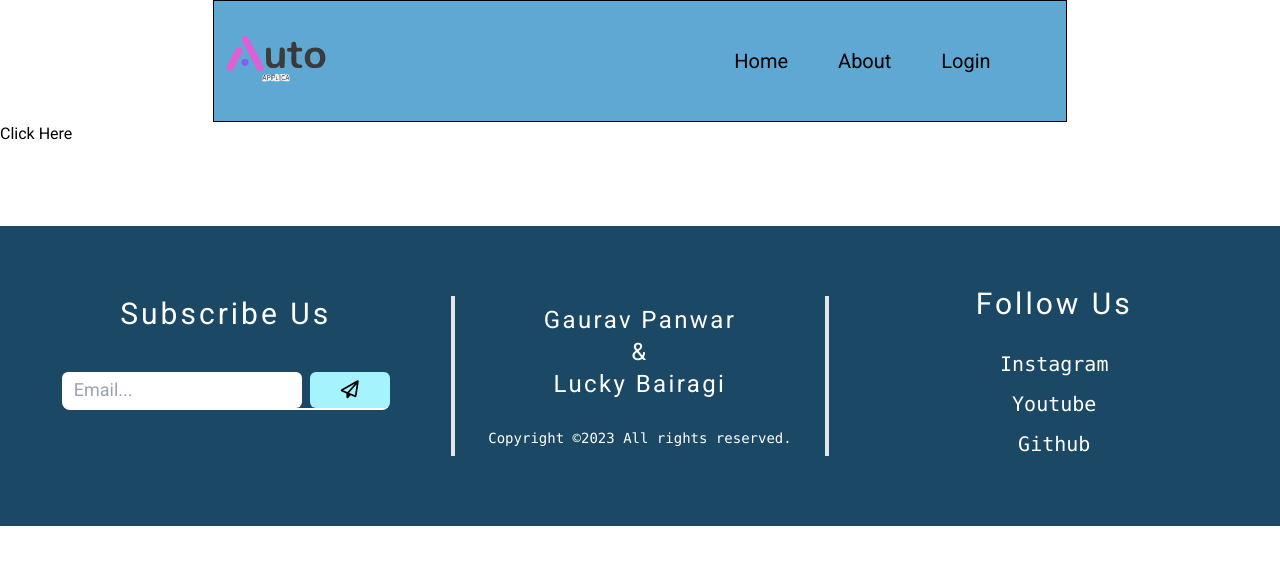
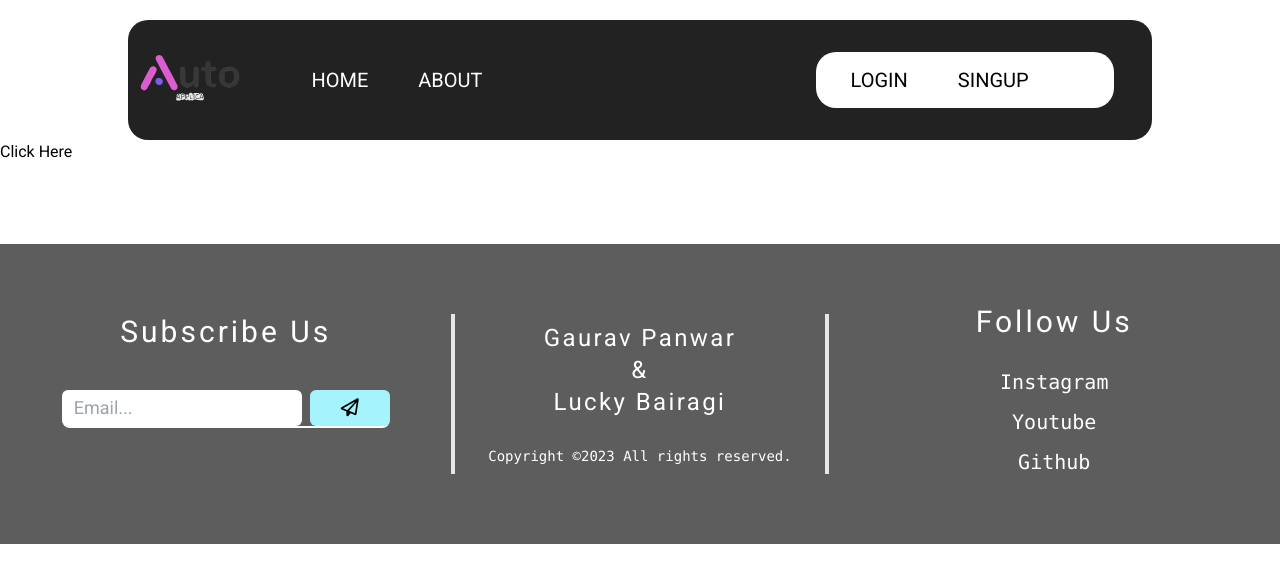
Before and after one commit to TheToadSannin/auto_applica, a React (Create React App) app: page / in a window 1280 px wide. Shown: the top 582 px of the page. Built offline with nearby package versions, Linux system fonts and the light colour scheme.

Commit message:
navbar design

```diff
--- a/src/App.css
+++ b/src/App.css
@@ -1,36 +1,60 @@
+/* CSS for Navbar*/
 
-/* CSS for Navbar*/
-header{
+header {
   display: flex;
   justify-content: center;
 }
 
-header nav{
+header nav {
+  text-transform: uppercase;
   display: flex;
-  width: 66.669%;
-  justify-content: space-between;
+  /* justify-content: space-between; */
   align-items: center;
   font-size: 20px;
+  width: 80vw;
+  margin-top: 20px;
   line-height: 1.8em;
-  background-color: #5fa8d3;
-  border: 1px solid black;
+  background-color: rgb(34, 34, 34);
+  border-radius: 20px;
+  color: white;
 }
 
-header nav ul{
+header nav .pages {
+  margin-left: 3vw;
+  margin-right: auto;
+}
+
+header nav .actions {
+  background-color: white;
+  color: black;
+  border-radius: 20px;
+  padding: 10px;
+  margin-left: auto;
+  margin-right: 3vw;
+}
+
+header nav ul {
   display: flex;
 }
-header nav ul li{
+
+header nav ul li {
   padding: 0 25px;
 }
-header nav .logo{
+
+header nav ul li:hover {
+  transition: all ease-in-out 0.15s;
+  text-decoration: underline;
+  border-radius: 10%;
+}
+
+header nav .logo {
   display: none;
   background-color: #5de0e6;
   width: 40px;
   height: 40px;
   border-radius: 50%;
   text-align: center;
-
 }
-footer{
-  background-color: #1b4965;
+footer {
+  background-color: #333333ca;
 }
--- a/src/components/Header.jsx
+++ b/src/components/Header.jsx
@@ -1,24 +1,40 @@
-import React from 'react'
-import { Link } from 'react-router-dom'
-import {ReactComponent as Logo} from "../assets/logo.svg";
-
+import React from "react";
+import { Link } from "react-router-dom";
+import { ReactComponent as Logo } from "../assets/logo.svg";
 
 const Header = () => {
   return (
     <header>
       <nav>
-        <span><Logo height={120+"px"} width={120+"px"} viewBox={"0 0 500 300"}/></span>
-        <ul>
-          <li><Link to='/'>Home </Link></li>
-          <li><Link to='/about'>About</Link></li>
-          <li><Link to='/login'>Login</Link></li>
-          <li><div className='logo'>L</div></li>
+        <span>
+          <Logo
+            height={120 + "px"}
+            width={120 + "px"}
+            viewBox={"0 0 500 300"}
+          />
+        </span>
+        <ul className="pages">
+          <li>
+            <Link to="/">Home </Link>
+          </li>
+          <li>
+            <Link to="/about">About</Link>
+          </li>
+        </ul>
+        <ul className="actions">
+          <li>
+            <Link to="/login">Login</Link>
+          </li>
+          <li>
+            <Link to="/singup">Singup</Link>
+          </li>
+          <li>
+            <div className="logo">L</div>
+          </li>
         </ul>
       </nav>
     </header>
-  )
-}
+  );
+};
 
-
-
-export default Header
+export default Header;
```
Also changed, not shown: src/index.css (+6 -4 lines), src/index.js (+8 -9 lines).
